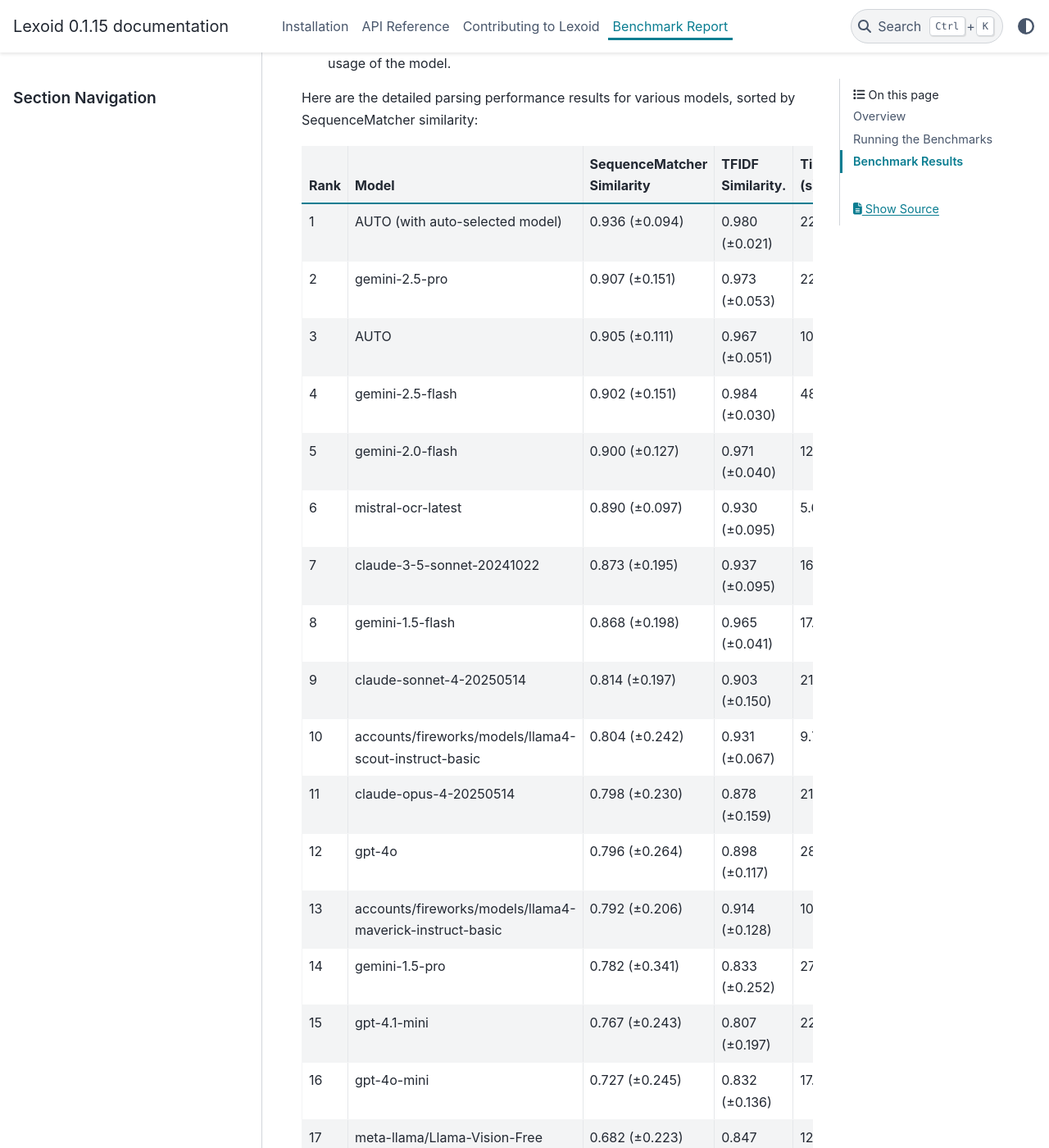
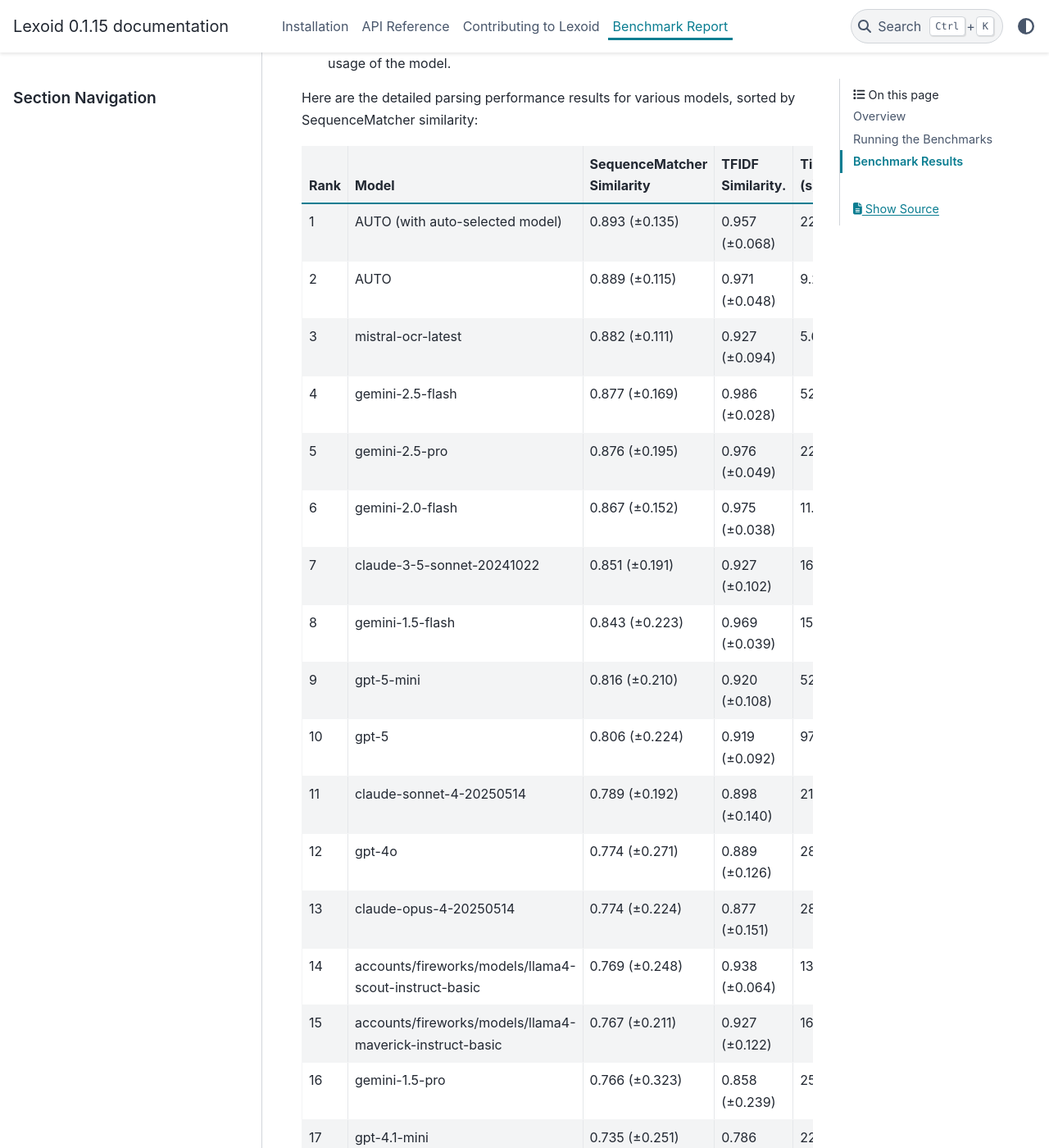
Before and after one commit to oidlabs-com/Lexoid, a Sphinx documentation site: the page built from docs/benchmark.rst, in a window 1280 px wide and 1400 px high, scrolled down 2298 px. Shown: the whole window at 82% size. Built offline with Sphinx 7.4.7 and the PyData theme 0.15.4, drawn with Linux system fonts in a browser that asks for light colours; some of the changed text lies outside the part shown.

Commit message:
Update benchmark with 2 additional docs  and GPT-5 results

```diff
--- a/docs/benchmark.rst
+++ b/docs/benchmark.rst
@@ -90,151 +90,163 @@
      - Cost ($)
    * - 1
      - AUTO (with auto-selected model)
-     - 0.936 (±0.094)
-     - 0.980 (±0.021)
-     - 22.41
-     - 0.00068
+     - 0.893 (±0.135)
+     - 0.957 (±0.068)
+     - 22.25
+     - 0.00066
    * - 2
-     - gemini-2.5-pro
-     - 0.907 (±0.151)
-     - 0.973 (±0.053)
-     - 22.23
-     - 0.02305
+     - AUTO
+     - 0.889 (±0.115)
+     - 0.971 (±0.048)
+     - 9.29
+     - 0.00062
    * - 3
-     - AUTO
-     - 0.905 (±0.111)
-     - 0.967 (±0.051)
-     - 10.31
-     - 0.00068
+     - mistral-ocr-latest
+     - 0.882 (±0.111)
+     - 0.927 (±0.094)
+     - 5.64
+     - 0.00123
    * - 4
      - gemini-2.5-flash
-     - 0.902 (±0.151)
-     - 0.984 (±0.030)
-     - 48.67
-     - 0.01051
+     - 0.877 (±0.169)
+     - 0.986 (±0.028)
+     - 52.28
+     - 0.01056
    * - 5
+     - gemini-2.5-pro
+     - 0.876 (±0.195)
+     - 0.976 (±0.049)
+     - 22.65
+     - 0.02408
+   * - 6
      - gemini-2.0-flash
-     - 0.900 (±0.127)
-     - 0.971 (±0.040)
-     - 12.43
-     - 0.00081
-   * - 6
-     - mistral-ocr-latest
-     - 0.890 (±0.097)
-     - 0.930 (±0.095)
-     - 5.69
-     - 0.00127
+     - 0.867 (±0.152)
+     - 0.975 (±0.038)
+     - 11.97
+     - 0.00079
    * - 7
      - claude-3-5-sonnet-20241022
-     - 0.873 (±0.195)
-     - 0.937 (±0.095)
-     - 16.86
-     - 0.01779
+     - 0.851 (±0.191)
+     - 0.927 (±0.102)
+     - 16.68
+     - 0.01777
    * - 8
      - gemini-1.5-flash
-     - 0.868 (±0.198)
-     - 0.965 (±0.041)
-     - 17.19
-     - 0.00044
+     - 0.843 (±0.223)
+     - 0.969 (±0.039)
+     - 15.98
+     - 0.00043
    * - 9
+     - gpt-5-mini
+     - 0.816 (±0.210)
+     - 0.920 (±0.108)
+     - 52.99
+     - 0.00818
+   * - 10
+     - gpt-5
+     - 0.806 (±0.224)
+     - 0.919 (±0.092)
+     - 97.62
+     - 0.05421
+   * - 11
      - claude-sonnet-4-20250514
-     - 0.814 (±0.197)
-     - 0.903 (±0.150)
-     - 21.99
-     - 0.02045
-   * - 10
-     - accounts/fireworks/models/llama4-scout-instruct-basic
-     - 0.804 (±0.242)
-     - 0.931 (±0.067)
-     - 9.76
-     - 0.00087
-   * - 11
-     - claude-opus-4-20250514
-     - 0.798 (±0.230)
-     - 0.878 (±0.159)
-     - 21.01
-     - 0.09233
+     - 0.789 (±0.192)
+     - 0.898 (±0.140)
+     - 21.31
+     - 0.02053
    * - 12
      - gpt-4o
-     - 0.796 (±0.264)
-     - 0.898 (±0.117)
-     - 28.23
-     - 0.01473
+     - 0.774 (±0.271)
+     - 0.889 (±0.126)
+     - 28.51
+     - 0.01438
    * - 13
+     - claude-opus-4-20250514
+     - 0.774 (±0.224)
+     - 0.877 (±0.151)
+     - 28.56
+     - 0.09425
+   * - 14
+     - accounts/fireworks/models/llama4-scout-instruct-basic
+     - 0.769 (±0.248)
+     - 0.938 (±0.064)
+     - 13.48
+     - 0.00086
+   * - 15
      - accounts/fireworks/models/llama4-maverick-instruct-basic
-     - 0.792 (±0.206)
-     - 0.914 (±0.128)
-     - 10.71
-     - 0.00149
-   * - 14
+     - 0.767 (±0.211)
+     - 0.927 (±0.122)
+     - 16.22
+     - 0.00147
+   * - 16
      - gemini-1.5-pro
-     - 0.782 (±0.341)
-     - 0.833 (±0.252)
-     - 27.13
-     - 0.01275
-   * - 15
+     - 0.766 (±0.323)
+     - 0.858 (±0.239)
+     - 25.25
+     - 0.01173
+   * - 17
      - gpt-4.1-mini
-     - 0.767 (±0.243)
-     - 0.807 (±0.197)
-     - 22.64
-     - 0.00352
-   * - 16
+     - 0.735 (±0.251)
+     - 0.786 (±0.193)
+     - 22.39
+     - 0.00344
+   * - 18
      - gpt-4o-mini
-     - 0.727 (±0.245)
-     - 0.832 (±0.136)
-     - 17.20
-     - 0.00650
-   * - 17
+     - 0.718 (±0.249)
+     - 0.842 (±0.131)
+     - 18.11
+     - 0.00619
+   * - 19
      - meta-llama/Llama-Vision-Free
-     - 0.682 (±0.223)
-     - 0.847 (±0.135)
-     - 12.31
+     - 0.677 (±0.247)
+     - 0.865 (±0.132)
+     - 11.34
      - 0.00000
-   * - 18
+   * - 20
      - meta-llama/Llama-3.2-11B-Vision-Instruct-Turbo
-     - 0.677 (±0.226)
-     - 0.850 (±0.134)
-     - 7.23
+     - 0.674 (±0.240)
+     - 0.857 (±0.128)
+     - 7.33
      - 0.00015
-   * - 19
+   * - 21
      - microsoft/phi-4-multimodal-instruct
-     - 0.665 (±0.258)
-     - 0.800 (±0.217)
-     - 10.96
-     - 0.00049
-   * - 20
+     - 0.623 (±0.260)
+     - 0.821 (±0.206)
+     - 12.79
+     - 0.00046
+   * - 22
      - claude-3-7-sonnet-20250219
-     - 0.634 (±0.395)
-     - 0.752 (±0.298)
-     - 70.10
-     - 0.01775
-   * - 21
+     - 0.621 (±0.405)
+     - 0.740 (±0.304)
+     - 61.06
+     - 0.01696
+   * - 23
      - google/gemma-3-27b-it
-     - 0.624 (±0.357)
-     - 0.750 (±0.327)
-     - 24.51
+     - 0.614 (±0.356)
+     - 0.779 (±0.309)
+     - 22.97
      - 0.00020
-   * - 22
+   * - 24
      - gpt-4.1
-     - 0.622 (±0.314)
-     - 0.782 (±0.191)
-     - 34.66
-     - 0.01461
-   * - 23
+     - 0.613 (±0.303)
+     - 0.769 (±0.183)
+     - 34.47
+     - 0.01415
+   * - 25
      - meta-llama/Llama-3.2-90B-Vision-Instruct-Turbo
-     - 0.559 (±0.233)
-     - 0.822 (±0.119)
-     - 27.74
-     - 0.01102
-   * - 24
+     - 0.562 (±0.242)
+     - 0.815 (±0.140)
+     - 27.10
+     - 0.01067
+   * - 26
      - ds4sd/SmolDocling-256M-preview
-     - 0.486 (±0.378)
-     - 0.583 (±0.355)
-     - 108.91
+     - 0.468 (±0.378)
+     - 0.554 (±0.361)
+     - 103.86
      - 0.00000
-   * - 25
+   * - 27
      - qwen/qwen-2.5-vl-7b-instruct
-     - 0.469 (±0.364)
-     - 0.617 (±0.441)
-     - 13.23
-     - 0.00060
+     - 0.460 (±0.372)
+     - 0.599 (±0.452)
+     - 12.83
+     - 0.00057
```
Also changed, not shown: README.md (+27 -25 lines), 3 other files.
